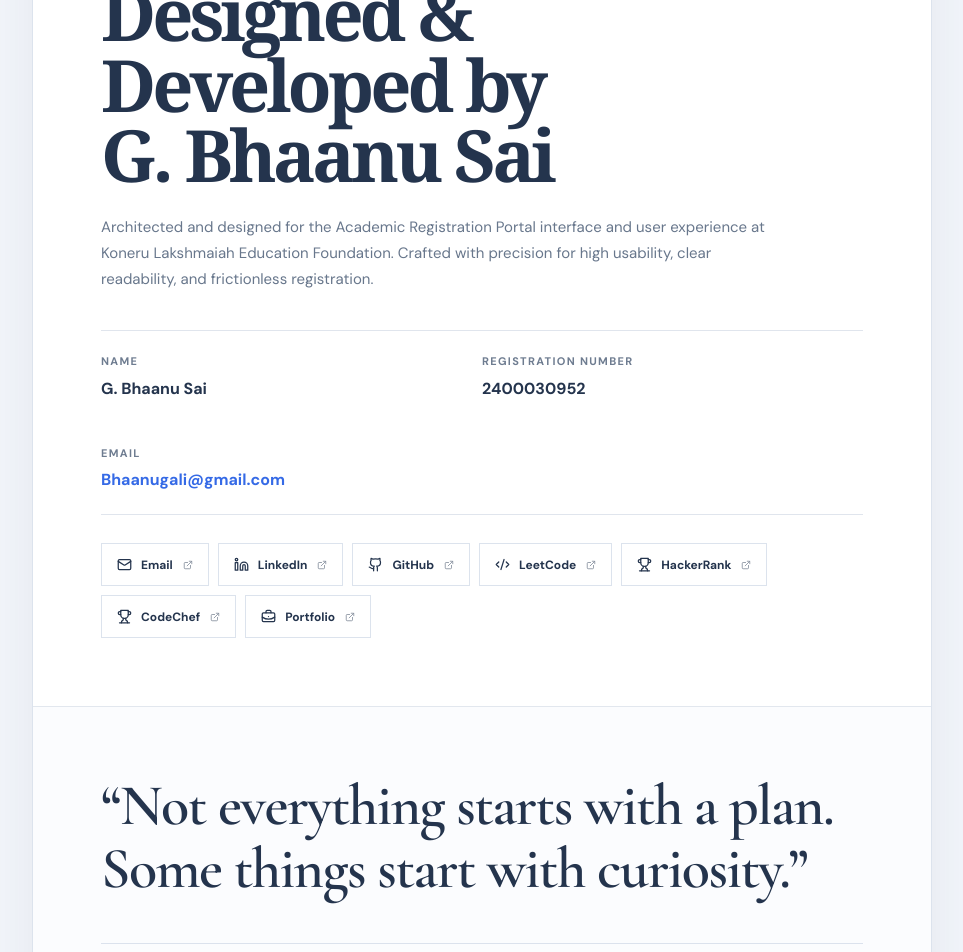
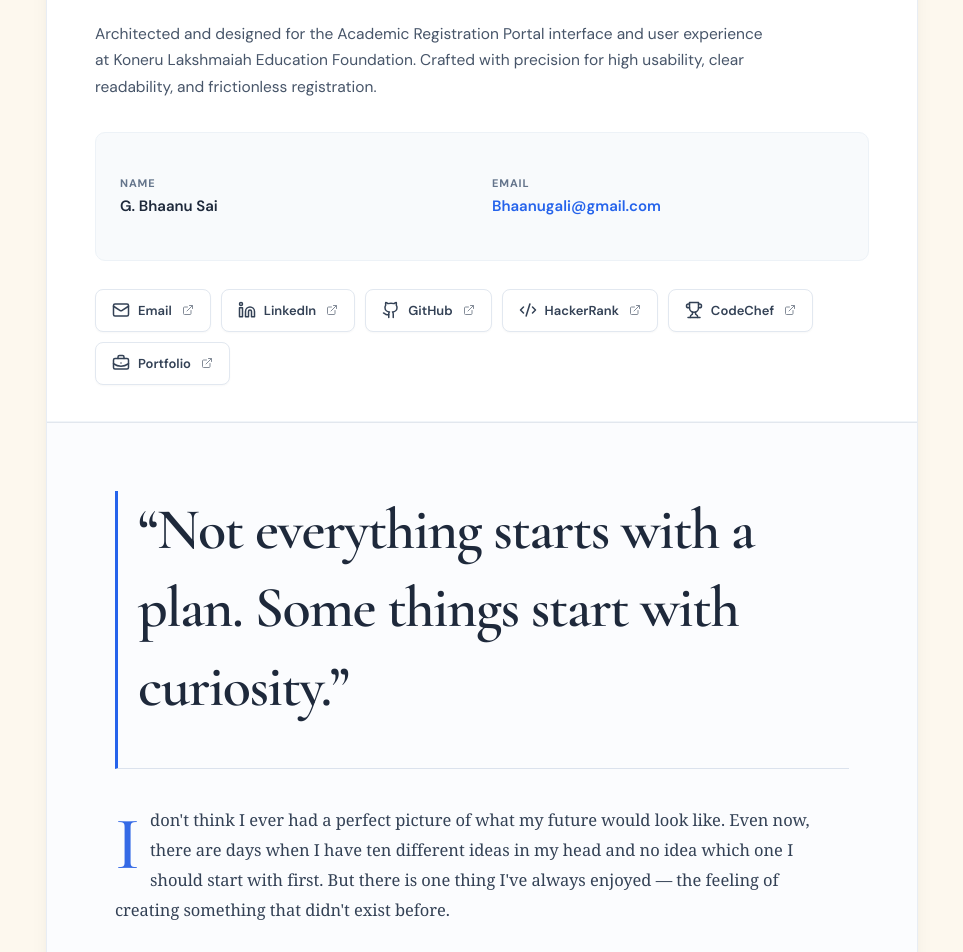
Before and after one commit to BhaanuG/Academic-Registration-Portal, a Next.js app: page /KLEF/3-2/Developer/G-Bhaanu-Sai in a window 1280 px wide. Shown: the part 340-1292 px from the top of the page, without its empty margins (158-1121 px from the left). Built offline with nearby package versions, Linux system fonts and the light colour scheme.

Commit message:
ui(developer): refine narrative typography and biography layout hierarchy

```diff
--- a/src/app/(frontend)/styles.css
+++ b/src/app/(frontend)/styles.css
@@ -4359,3 +4359,4 @@ select:focus {
 @import "./styles/admin-reset-password.css";
 @import "./styles/admin-profile.css";
 @import "./styles/motion-interactions.css";
+@import "./styles/developer-page.css";
--- a/src/app/(frontend)/styles/developer-page.css
+++ b/src/app/(frontend)/styles/developer-page.css
@@ -1,7 +1,6 @@
 /* ==========================================================================
-   DEVELOPER INFORMATION PAGE - EXPANDED EDITORIAL LAYOUT
-   Full-width canvas with ~2cm side margins on desktop screens, aligned headers,
-   and sophisticated reading proportions without stretched paragraphs.
+   DEVELOPER INFORMATION PAGE - PREMIUM EDITORIAL STYLES
+   Sophisticated editorial presentation, balanced typography, and reading comfort
    ========================================================================== */
 
 .developer-shell.developer-reference {
@@ -12,25 +11,22 @@
   flex-direction: column;
 }
 
-/* Outer Main Page Container: ~2cm (approx 76px) margins on desktop */
 .developer-reference-page {
   flex: 1 0 auto;
+  max-width: 920px;
   width: 100%;
-  max-width: none;
-  box-sizing: border-box;
   margin: 0 auto;
-  padding: 32px clamp(20px, 5.5vw, 76px) 64px;
+  padding: 32px 24px 64px;
 }
 
-/* University Header aligned to the same full-width container */
+/* University Header */
 .developer-reference-header {
   display: flex;
   align-items: center;
   justify-content: space-between;
-  width: 100%;
   padding-bottom: 24px;
   border-bottom: 1px solid rgba(226, 232, 240, 0.8);
-  margin-bottom: 32px;
+  margin-bottom: 36px;
 }
 
 .developer-reference-header .return-portal {
@@ -41,7 +37,7 @@
   font-weight: 600;
   color: #24344d;
   text-decoration: none;
-  padding: 9px 18px;
+  padding: 8px 16px;
   border-radius: 8px;
   background: #ffffff;
   border: 1px solid #e2e8f0;
@@ -56,22 +52,19 @@
   transform: translateX(-2px);
 }
 
-/* Main White Card Container: Expands across the available viewport width */
+/* Card Container */
 .developer-reference-card {
-  width: 100%;
-  max-width: none;
   background: #ffffff;
   border-radius: 14px;
   border: 1px solid #e8edf4;
   box-shadow: 0 4px 20px -2px rgba(15, 23, 42, 0.05), 0 2px 6px -1px rgba(15, 23, 42, 0.02);
   overflow: hidden;
-  margin: 0;
-  box-sizing: border-box;
+  margin: 0 auto;
 }
 
 /* Intro Section */
 .developer-intro-card {
-  padding: clamp(36px, 4vw, 56px) clamp(32px, 5vw, 64px) 36px;
+  padding: 44px 48px 36px;
   border-bottom: 1px solid #f1f5f9;
 }
 
@@ -88,17 +81,17 @@
   font-weight: 700;
   letter-spacing: 0.06em;
   text-transform: uppercase;
-  margin-bottom: 18px;
+  margin-bottom: 20px;
 }
 
 .developer-intro-card h1 {
   font-family: var(--font-cormorant), Georgia, serif;
-  font-size: clamp(32px, 3.5vw, 44px);
+  font-size: clamp(30px, 4vw, 42px);
   font-weight: 700;
-  line-height: 1.15;
+  line-height: 1.16;
   letter-spacing: -0.025em;
   color: #1e293b;
-  margin: 0 0 16px 0;
+  margin: 0 0 18px 0;
 }
 
 .developer-intro-card h1 span {
@@ -110,22 +103,20 @@
   font-size: 15.5px;
   line-height: 1.7;
   color: #475569;
-  max-width: 880px;
-  margin: 0 0 28px 0;
+  max-width: 680px;
+  margin: 0 0 32px 0;
 }
 
-/* Key Metadata Details: Horizontal spanning row filling the intro card */
+/* Key Metadata Details */
 .developer-details {
   display: grid;
-  grid-template-columns: repeat(auto-fit, minmax(240px, 1fr));
-  gap: 24px;
-  padding: 20px 28px;
+  grid-template-columns: repeat(auto-fit, minmax(220px, 1fr));
+  gap: 20px;
+  padding: 20px 24px;
   background: #f8fafc;
   border: 1px solid #edf2f7;
   border-radius: 10px;
   margin: 0 0 28px 0;
-  width: 100%;
-  box-sizing: border-box;
 }
 
 .developer-details > div {
@@ -160,24 +151,18 @@
   text-decoration: underline;
 }
 
-/* Social & Professional Links: Spans full width matching the details card border */
+/* Links Row */
 .developer-reference-links {
   display: flex;
   flex-wrap: wrap;
-  align-items: center;
-  gap: 12px;
-  width: 100%;
-  box-sizing: border-box;
+  gap: 10px;
 }
 
 .developer-reference-links a {
-  flex: 1 1 0;
-  min-width: 120px;
   display: inline-flex;
   align-items: center;
-  justify-content: center;
-  gap: 7px;
-  padding: 11px 14px;
+  gap: 8px;
+  padding: 8px 16px;
   border-radius: 8px;
   border: 1px solid #e2e8f0;
   background: #ffffff;
@@ -187,7 +172,6 @@
   text-decoration: none;
   box-shadow: 0 1px 2px rgba(15, 23, 42, 0.03);
   transition: all 160ms cubic-bezier(0.16, 1, 0.3, 1);
-  white-space: nowrap;
 }
 
 .developer-reference-links a:hover {
@@ -198,54 +182,43 @@
   box-shadow: 0 3px 8px rgba(37, 99, 235, 0.08);
 }
 
-/* Editorial Story Section: Wide padded canvas with optimal reading measure */
-.developer-reference-card .developer-story {
-  padding: 28px clamp(32px, 5vw, 64px) 44px !important;
-  background: #ffffff !important;
+/* Editorial Story Section */
+.developer-story {
+  padding: 48px;
+  background: #ffffff;
 }
 
-.developer-reference-card .developer-quote {
-  font-family: var(--font-cormorant), Georgia, serif !important;
-  font-size: clamp(23px, 3.2vw, 30px) !important;
-  line-height: 1.35 !important;
-  color: #1e293b !important;
-  font-style: italic !important;
-  font-weight: 600 !important;
-  border-left: 3px solid #2563eb !important;
-  padding: 0 0 0 20px !important;
-  margin: 0 0 36px 0 !important;
-  max-width: 980px !important;
-  display: block !important;
+.developer-quote {
+  font-family: var(--font-cormorant), Georgia, serif;
+  font-size: clamp(23px, 3.2vw, 30px);
+  line-height: 1.35;
+  color: #1e293b;
+  font-style: italic;
+  font-weight: 600;
+  border-left: 3px solid #2563eb;
+  padding-left: 20px;
+  margin: 0 0 36px 0;
 }
 
-/* Maintain comfortable editorial reading width (approx. 780px-840px) to prevent overstretched lines */
 .developer-story-body {
-  max-width: 820px;
+  max-width: 720px;
 }
 
 .developer-story-body p {
-  font-size: 14.5px;
-  line-height: 1.75;
+  font-size: 16.5px;
+  line-height: 1.82;
   color: #334155;
-  margin: 0 0 18px 0;
-  letter-spacing: -0.002em;
-}
-
-.developer-story-body p:first-child:first-letter {
-  float: none !important;
-  font-size: inherit !important;
-  line-height: inherit !important;
-  padding: 0 !important;
-  color: inherit !important;
+  margin: 0 0 24px 0;
+  letter-spacing: -0.003em;
 }
 
 .developer-story-body .story-emphasis {
   font-family: var(--font-cormorant), Georgia, serif;
-  font-size: 18px;
+  font-size: 21px;
   font-weight: 700;
   line-height: 1.4;
   color: #1e293b;
-  margin: 24px 0 16px;
+  margin: 32px 0 20px;
 }
 
 .developer-story-body p strong {
@@ -254,13 +227,13 @@
 }
 
 .developer-story-body .story-closing {
-  margin-top: 28px;
-  padding: 16px 20px;
+  margin-top: 36px;
+  padding: 20px 24px;
   background: #f8fafc;
   border-left: 3px solid #f59e0b;
   border-radius: 0 8px 8px 0;
-  font-size: 14px;
-  line-height: 1.65;
+  font-size: 15.5px;
+  line-height: 1.7;
   color: #475569;
 }
 
@@ -270,121 +243,15 @@
   font-weight: 500;
 }
 
-/* ==========================================================================
-   VERTICAL RIGHT-SIDE SCROLL INDICATOR BUTTON
-   Centered in the space between the card right edge and viewport right edge
-   ========================================================================== */
-.developer-scroll-indicator {
-  position: fixed;
-  right: clamp(10px, 2.75vw, 38px);
-  top: 50%;
-  transform: translateY(-50%);
-  z-index: 40;
-  display: flex;
-  flex-direction: column;
-  align-items: center;
-  opacity: 1;
-  transition: opacity 320ms cubic-bezier(0.16, 1, 0.3, 1), transform 320ms cubic-bezier(0.16, 1, 0.3, 1);
-}
-
-.developer-scroll-indicator.is-hidden {
-  opacity: 0;
-  transform: translateY(calc(-50% + 12px));
-  pointer-events: none;
-  visibility: hidden;
-}
-
-.scroll-track-button {
-  background: #ffffff;
-  border: 1px solid #e2e8f0;
-  border-radius: 9999px;
-  padding: 12px 6px 10px;
-  display: flex;
-  flex-direction: column;
-  align-items: center;
-  gap: 2.5px;
-  cursor: pointer;
-  box-shadow: 0 4px 14px -2px rgba(15, 23, 42, 0.08), 0 2px 5px -1px rgba(15, 23, 42, 0.04);
-  transition: all 200ms cubic-bezier(0.16, 1, 0.3, 1);
-  user-select: none;
-}
-
-.scroll-track-button:hover {
-  background: #f0f7ff;
-  border-color: #93c5fd;
-  transform: translateY(2px);
-  box-shadow: 0 6px 18px -2px rgba(37, 99, 235, 0.16);
-}
-
-.scroll-track-button:active {
-  transform: translateY(4px);
-  background: #e0f0fe;
-}
-
-.scroll-char {
-  font-family: var(--font-sans);
-  font-size: 9px;
-  font-weight: 750;
-  letter-spacing: 0.16em;
-  color: #2563eb;
-  text-align: center;
-  line-height: 1;
-}
-
-.scroll-word-gap {
-  display: block;
-  height: 8px;
-  width: 1px;
-}
-
-.scroll-cue-arrow {
-  margin-top: 8px;
-  display: flex;
-  align-items: center;
-  justify-content: center;
-  color: #2563eb;
-  animation: subtleBounce 2.2s infinite cubic-bezier(0.45, 0, 0.55, 1);
-}
-
-@keyframes subtleBounce {
-  0%, 100% {
-    transform: translateY(0);
-    opacity: 0.7;
-  }
-  50% {
-    transform: translateY(6px);
-    opacity: 1;
-  }
-}
-
-/* Responsive Constraints */
-@media (max-width: 1100px) {
-  .developer-scroll-indicator {
-    display: none;
-  }
-}
-
-/* Responsive Constraints */
-@media (max-width: 900px) {
-  .developer-reference-page {
-    padding: 24px 20px 48px;
-  }
+@media (max-width: 640px) {
   .developer-intro-card {
-    padding: 32px 24px 28px;
+    padding: 28px 20px 24px;
   }
   .developer-story {
-    padding: 36px 24px;
+    padding: 32px 20px;
   }
   .developer-details {
     grid-template-columns: 1fr;
     padding: 16px;
   }
 }
-
-@media (max-width: 640px) {
-  .developer-reference-header {
-    flex-direction: column;
-    align-items: flex-start;
-    gap: 16px;
-  }
-}
--- a/src/portal/pages/Developer.jsx
+++ b/src/portal/pages/Developer.jsx
@@ -1,5 +1,4 @@
-import { useEffect, useState } from "react";
-import { ArrowDown, ArrowLeft, BriefcaseBusiness, Code2, ExternalLink, Github, Linkedin, Mail, Sparkles, Trophy } from "lucide-react";
+import { ArrowLeft, BriefcaseBusiness, Code2, ExternalLink, Github, Linkedin, Mail, Sparkles, Trophy } from "lucide-react";
 import { Link, useLocation } from "react-router";
 import Brand from "../components/common/Brand";
 import PortalFooter from "../components/layout/PortalFooter";
@@ -10,8 +9,7 @@ const links = [
   ["Email", "mailto:Bhaanugali@gmail.com", Mail],
   ["LinkedIn", "https://www.linkedin.com/in/bhaanu-gali/", Linkedin],
   ["GitHub", "https://github.com/BhaanuG", Github],
-  ["LeetCode", "https://leetcode.com/u/GBhaanu/", Code2],
-  ["HackerRank", "https://www.hackerrank.com/profile/G_Bhaanu", Trophy],
+  ["HackerRank", "https://www.hackerrank.com/profile/G_Bhaanu", Code2],
   ["CodeChef", "https://www.codechef.com/users/g_bhaanu_01", Trophy],
   ["Portfolio", "https://gbhaanu.netlify.app/", BriefcaseBusiness],
 ];
@@ -20,28 +18,6 @@ export default function Developer() {
   const location = useLocation();
   const { studentId } = useAuth();
   const returnTo = location.state?.from || (studentId ? getLastRoute() : "/") || "/";
-  const [isScrolled, setIsScrolled] = useState(false);
-
-  useEffect(() => {
-    const handleScroll = () => {
-      if (window.scrollY > 40) {
-        setIsScrolled(true);
-      } else {
-        setIsScrolled(false);
-      }
-    };
-    window.addEventListener("scroll", handleScroll, { passive: true });
-    return () => window.removeEventListener("scroll", handleScroll);
-  }, []);
-
-  const handleScrollToExplore = () => {
-    const storySection = document.querySelector(".developer-story");
-    if (storySection) {
-      storySection.scrollIntoView({ behavior: "smooth" });
-    } else {
-      window.scrollBy({ top: 400, behavior: "smooth" });
-    }
-  };
 
   return (
     <div className="developer-shell developer-reference">
@@ -68,10 +44,6 @@ export default function Developer() {
                 <dd>G. Bhaanu Sai</dd>
               </div>
               <div>
-                <dt>Registration Number</dt>
-                <dd>2400030952</dd>
-              </div>
-              <div>
                 <dt>Email</dt>
                 <dd>
                   <a href="mailto:Bhaanugali@gmail.com">Bhaanugali@gmail.com</a>
@@ -81,9 +53,9 @@ export default function Developer() {
             <div className="developer-reference-links" aria-label="Developer profiles">
               {links.map(([name, href, Icon]) => (
                 <a key={name} href={href} target={href.startsWith("mailto:") ? undefined : "_blank"} rel="noreferrer">
-                  <Icon size={15} aria-hidden="true" />
+                  <Icon size={18} aria-hidden="true" />
                   <span>{name}</span>
-                  <ExternalLink size={10} style={{ opacity: 0.55, marginLeft: "1px" }} />
+                  <ExternalLink size={12} style={{ opacity: 0.6, marginLeft: "2px" }} />
                 </a>
               ))}
             </div>
@@ -114,41 +86,6 @@ export default function Developer() {
             </div>
           </section>
         </article>
-
-        {/* Right-Side Vertical Scroll Indicator Button */}
-        <aside
-          className={`developer-scroll-indicator ${isScrolled ? "is-hidden" : ""}`}
-          aria-hidden={isScrolled ? "true" : undefined}
-        >
-          <button
-            type="button"
-            className="scroll-track-button"
-            onClick={handleScrollToExplore}
-            title="Scroll down to read personal story"
-            aria-label="Scroll to explore personal story"
-          >
-            <span className="scroll-char">S</span>
-            <span className="scroll-char">C</span>
-            <span className="scroll-char">R</span>
-            <span className="scroll-char">O</span>
-            <span className="scroll-char">L</span>
-            <span className="scroll-char">L</span>
-            <span className="scroll-word-gap" />
-            <span className="scroll-char">T</span>
-            <span className="scroll-char">O</span>
-            <span className="scroll-word-gap" />
-            <span className="scroll-char">E</span>
-            <span className="scroll-char">X</span>
-            <span className="scroll-char">P</span>
-            <span className="scroll-char">L</span>
-            <span className="scroll-char">O</span>
-            <span className="scroll-char">R</span>
-            <span className="scroll-char">E</span>
-            <div className="scroll-cue-arrow">
-              <ArrowDown size={13} />
-            </div>
-          </button>
-        </aside>
       </main>
       <PortalFooter returnTo={returnTo} />
     </div>
```
